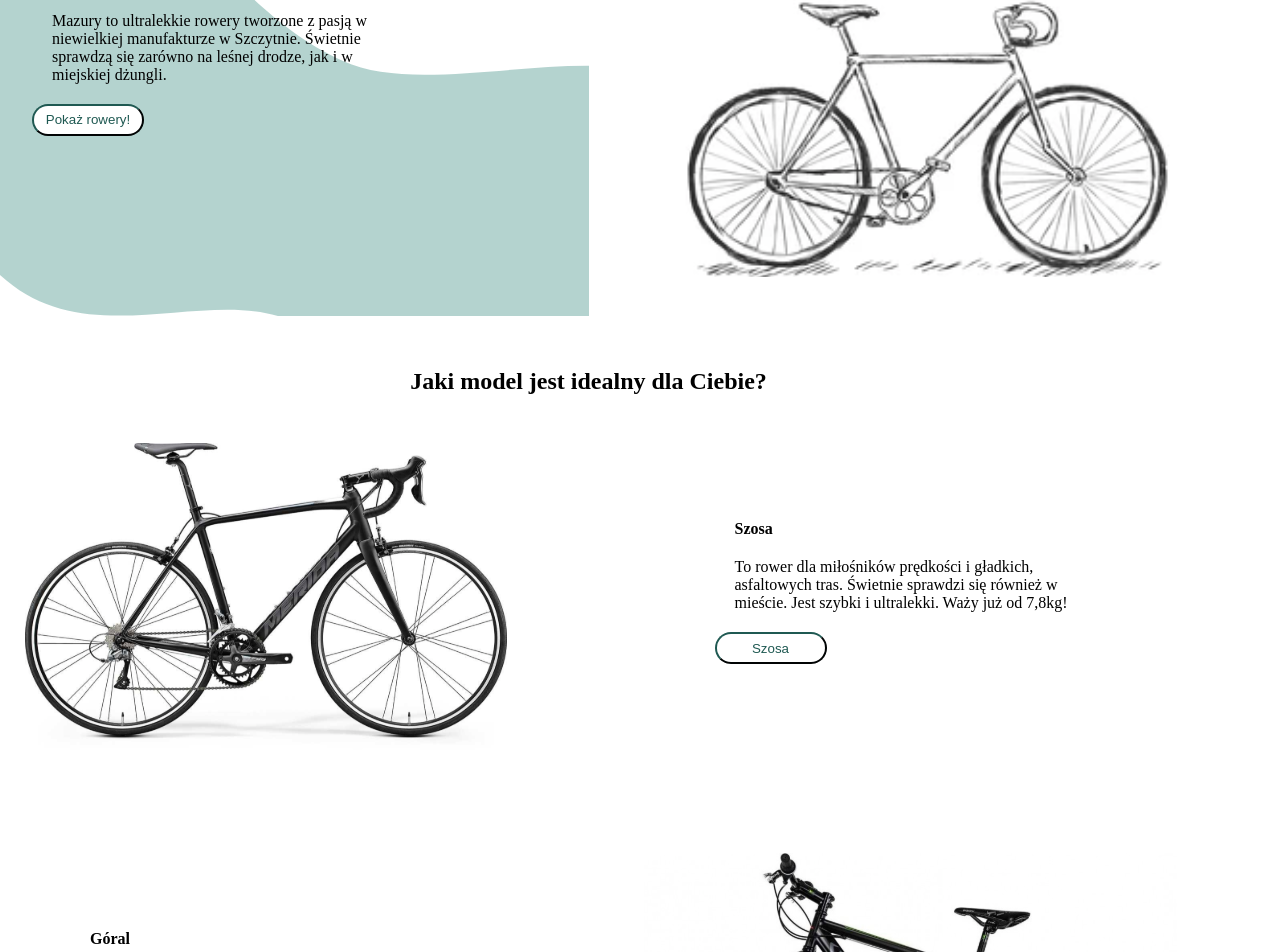
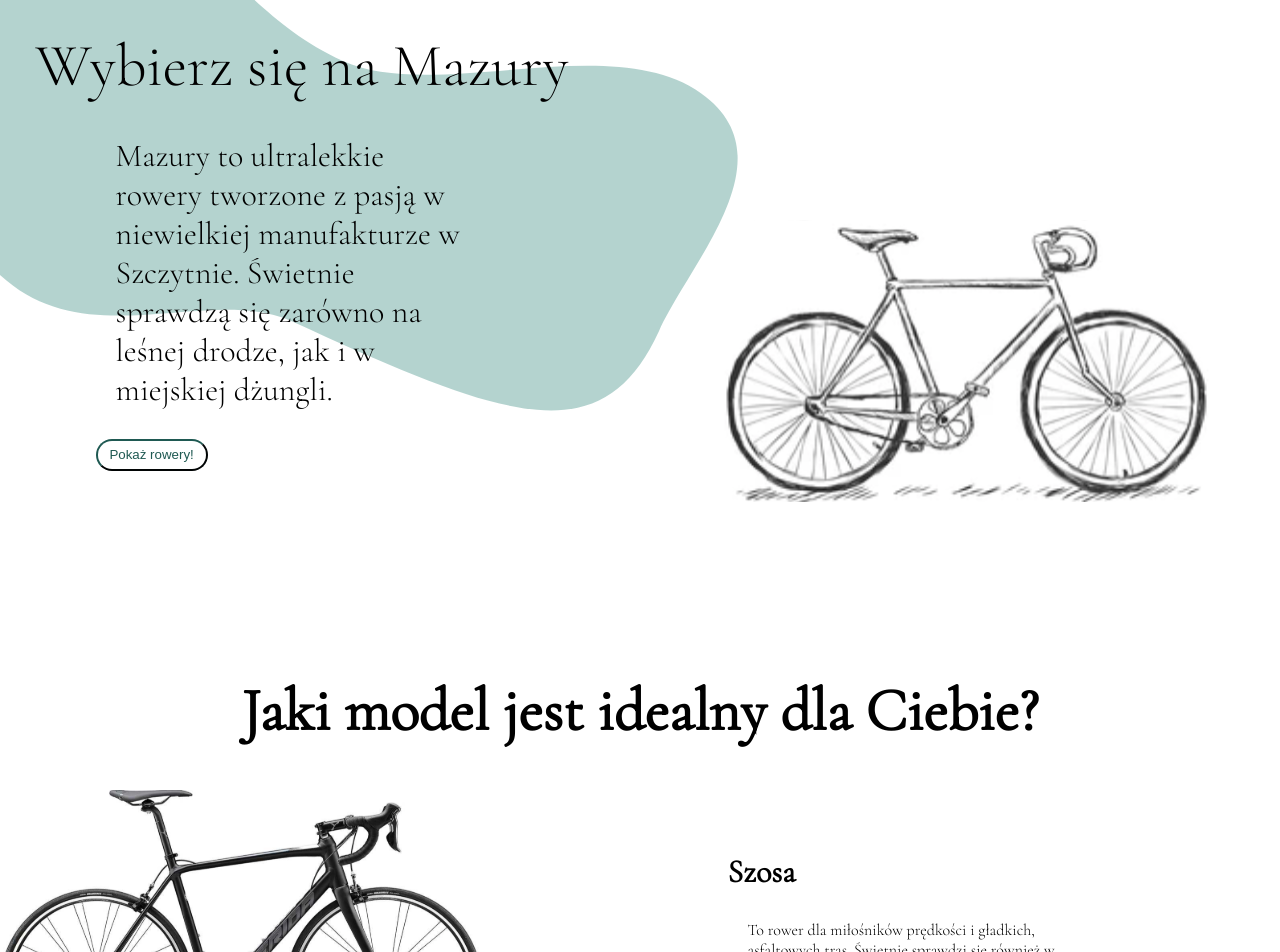
Before and after one commit to AleksandraZosia/bikes-shop, a React (Create React App) app in the folder bikes-shop/: page /home in a window 1280 px wide. Shown: the part 100-1052 px from the top of the page. Built offline with nearby package versions, Linux system fonts and the light colour scheme.

Commit message:
A bit of CSS clean up

```diff
--- a/bikes-shop/public/index.html
+++ b/bikes-shop/public/index.html
@@ -24,7 +24,18 @@
       work correctly both with client-side routing and a non-root public URL.
       Learn how to configure a non-root public URL by running `npm run build`.
     -->
-    <title>React App</title>
+    <!-- Google Fonts-->
+    <link rel="preconnect" href="https://fonts.googleapis.com" />
+    <link rel="preconnect" href="https://fonts.gstatic.com" crossorigin />
+    <link
+      href="https://fonts.googleapis.com/css2?family=Cormorant+Garamond:wght@300&display=swap"
+      rel="stylesheet"
+    />
+    <link
+      href="https://fonts.googleapis.com/css2?family=Cormorant+Garamond:wght@300&display=swap"
+      rel="stylesheet"
+    />
+    <title>Mazury-Rowery</title>
   </head>
   <body>
     <noscript>You need to enable JavaScript to run this app.</noscript>
--- a/bikes-shop/src/App.css
+++ b/bikes-shop/src/App.css
@@ -1,39 +1,74 @@
 .introduction {
-  height: 28rem;
-  display: grid;
-  grid-template-columns: 4fr 2.5fr;
-  gap: 6rem;
+  display: flex;
+  padding: 2em 0em 3em 0em;
+  justify-content: space-evenly;
+  background-image: url(./img/Ellipse-5.svg);
+  background-repeat: no-repeat;
+  font-weight: 300;
+  font-size: 32px;
+  line-height: 39px;
+}
+
+#img-example-bike {
+  width: 100%;
+  height: auto;
   position: relative;
+  bottom: -2em;
+}
+
+#btn-show-all {
+  width: 278px;
+  height: 48px;
+  position: relative;
+  right: 2em;
+}
+.link-bikes {
+  width: 262px;
+  height: 20px;
+  font-style: italic;
+  font-weight: 400;
+  font-size: 24px;
+  line-height: 20px;
 }
 
 .bikes-introduction {
-  background-image: url(./img/Ellipse-5.svg);
-  background-repeat: no-repeat;
   padding: 3rem;
+  justify-self: stretch;
 }
-.choice-btns {
-  display: grid;
-  grid-template-columns: 2fr 2fr;
-  grid-template-rows: auto;
-  gap: 0rem;
+
+h1 {
+  font-weight: 300;
+  font-size: 60px;
+  line-height: 60px;
+  position: relative;
+  right: 1em;
 }
+
 h2 {
   text-align: center;
+  font-size: 60px;
+  line-height: 60px;
+}
+
+h3 {
+  font-weight: 700;
+  font-size: 32px;
+  line-height: 32px;
 }
 .content {
   display: grid;
-  grid-template-columns: 2fr 2fr;
-  gap: 4rem;
+  grid-template-columns: auto auto;
+  gap: 0em;
+  align-items: center;
   grid-template-rows: auto repeat(2, 20rem) auto;
   gap: 7rem;
+  align-items: center;
   position: relative;
-  place-items: center;
 }
 .bike-section {
-  margin: 10px;
-  display: grid;
-  grid-template-columns: 2fr 2fr 2fr;
-  gap: 6rem;
+  margin-top: 2.5em;
+  display: flex;
+  justify-content: space-evenly;
 }
 
 .bike-container {
@@ -45,10 +80,6 @@ h2 {
 }
 .bike-type-img {
   width: 15rem;
-}
-
-.main {
-  margin-left: 10px;
 }
 
 .btn-select-type {
@@ -90,14 +121,26 @@ h2 {
   left: 48%;
 }
 .example-bike {
+  display: flex;
+  max-width: 100%;
+  height: auto;
   margin-top: 6rem;
 }
 
 .choice-btns {
+  display: flex;
+  justify-content: space-between;
+
   padding-top: 4rem;
   padding-bottom: 2rem;
+  border-bottom: solid;
+  border-bottom-width: 1px;
+  border-bottom-color: rgba(0, 0, 0, 0.25);
 }
 
+/* .bike-filter {
+
+} */
 .btn-select-color {
   height: fit-content;
   width: fit-content;
@@ -111,14 +154,15 @@ h2 {
   width: 2rem;
   height: 2rem;
 }
-
+.filter-label {
+  font-weight: 400;
+  font-size: 19px;
+  line-height: 19px;
+}
 p {
   width: 22rem;
   margin: 20px;
 }
-HomePage {
+.homePage {
   margin-top: 2rem;
 }
-h2 {
-  margin-bottom: 3rem;
-}
--- a/bikes-shop/src/App.js
+++ b/bikes-shop/src/App.js
@@ -10,7 +10,7 @@ function App() {
     <div className="App">
       {" "}
       <Nav />
-      <div className="content">
+      <div>
         <Outlet />
       </div>
     </div>
--- a/bikes-shop/src/routes/bikesPage.js
+++ b/bikes-shop/src/routes/bikesPage.js
@@ -1,4 +1,4 @@
-import { useSearchParams, Outlet, Link, NavLink } from "react-router-dom";
+import { useSearchParams, Outlet, NavLink } from "react-router-dom";
 
 import FirstBikeImg from "../img/bike-2.svg";
 import SecondBikeImg from "../img/bike-3.svg";
@@ -69,14 +69,19 @@ const BikesPage = () => {
   return (
     <div className="main">
       <div className="choice-btns">
-        <div className="choose-type">
-          <p>Typ</p>
+        <div className="bike-filter">
+          <label for="filter-by-type" className="filter-label">
+            <p>Typ roweru:</p>
+          </label>
 
-          <SelectTypeBtn creationArr={typesArr} />
+          <SelectTypeBtn creationArr={typesArr} id="filter-by-type" />
         </div>
-        <div>
-          <p>Kolor</p>
-          <SelectColourBtn creationArr={colorsArr} />
+        <div className="bike-filter">
+          <label for="filter-by-color" className="filter-label">
+            <p>Kolor:</p>
+          </label>
+
+          <SelectColourBtn creationArr={colorsArr} id="filter-by-color" />
         </div>
       </div>
       <Outlet />
@@ -86,13 +91,14 @@ const BikesPage = () => {
 
 export const SelectTypeBtn = ({ creationArr, text = "" }) => {
   let [searchParams, setSearchParams] = useSearchParams();
+
   return (
     <>
       {" "}
       {creationArr.map((type) => {
         return (
           <span key={type.objectID}>
-            <Link to={`/bikes/${type.data}`}>
+            <NavLink to={`/bikes/${type.data}`}>
               {" "}
               <button
                 className="btn-select-type"
@@ -108,7 +114,7 @@ export const SelectTypeBtn = ({ creationArr, text = "" }) => {
               >
                 {text ? text : type.text}
               </button>
-            </Link>
+            </NavLink>
           </span>
         );
       })}
--- a/bikes-shop/src/routes/displayBikes.js
+++ b/bikes-shop/src/routes/displayBikes.js
@@ -1,20 +1,18 @@
 import { useParams } from "react-router-dom";
 import { stringToUpperCase, bikes } from "./bikesPage";
+import React from "react";
 
-const getBikes = (bikesId) => {
+const getBikesID = (bikesId) => {
   const bikesTypes = bikes.filter((bike) => bike.type.includes(bikesId));
 
   const bikesColors = bikes.filter((bike) => bike.colors.includes(bikesId));
   if (bikesTypes.length !== 0) return bikesTypes;
-  else {
-    return bikesColors;
-  }
+  if (bikesColors.length !== 0) return bikesColors;
 };
 
 export const ShowBikes = () => {
   let params = useParams();
-  const choosenBikes = getBikes(params.bikesID);
-
+  const choosenBikes = getBikesID(params.bikesID);
   return (
     <div className="bike-section">
       {choosenBikes.map((bike) => (
@@ -22,7 +20,8 @@ export const ShowBikes = () => {
           <img className="bike-type-img" src={bike.img} />
 
           <p>
-            {stringToUpperCase(bike.type[0])} - {bike.colors.length}{" "}
+            <strong> {stringToUpperCase(bike.type[0])}</strong> -{" "}
+            {bike.colors.length}{" "}
             {bike.colors.length <= 4 ? "kolory" : "kolorów"} do wyboru
           </p>
           <p>{bike.gears} kombinacje przerzutek</p>
--- a/bikes-shop/src/routes/homePage.js
+++ b/bikes-shop/src/routes/homePage.js
@@ -18,24 +18,26 @@ export default function HomePage({}) {
           <SelectTypeBtn
             text="Pokaż rowery!"
             creationArr={typesArr.filter((type) => type.data === "all")}
+            className="link-bikes"
+            id="btn-show-all"
           />{" "}
         </div>
         <div className="example-bike">
           {" "}
-          <img src={ExampleBike} alt="Rysunkowy rower" />
+          <img id="img-example-bike" src={ExampleBike} alt="Rysunkowy rower" />
         </div>
       </div>
 
       <h2>Jaki model jest idealny dla Ciebie?</h2>
       <div className="content">
-        <div>
-          {" "}
-          <img src={FirstBikeImg} alt="Rower typu szosa" />
-        </div>
-        <div className="paragraph first-bike">
-          <p>
-            <strong>Szosa</strong>
-          </p>
+        {" "}
+        <img
+          className="content-bike-img"
+          src={FirstBikeImg}
+          alt="Rower typu szosa"
+        />
+        <div className="paragraph bike-description">
+          <h3>Szosa</h3>
           <p>
             To rower dla miłośników prędkości i gładkich, asfaltowych tras.
             Świetnie sprawdzi się również w mieście. Jest szybki i ultralekki.
@@ -44,13 +46,12 @@ export default function HomePage({}) {
 
           <SelectTypeBtn
             creationArr={typesArr.filter((type) => type.data === "szosa")}
+            className="link-bikes"
           />
         </div>
+        <div className="paragraph bike-description" id="goral">
+          <h3>Góral</h3>
 
-        <div className="paragraph second-bike">
-          <p>
-            <strong>Góral</strong>
-          </p>
           <p>
             Pogromca w dzikim terenie. Rower na misje specjalne. Pozwala skakać
             przez przeszkody w lesie, jak i pojedzie po piaszczystej plaży. W
@@ -59,6 +60,7 @@ export default function HomePage({}) {
           </p>
 
           <SelectTypeBtn
+            className="link-bikes"
             creationArr={typesArr.filter((type) => type.data === "góral")}
           />
         </div>
@@ -68,16 +70,15 @@ export default function HomePage({}) {
         <div>
           <img src={ThirdBikeImg} alt="Rower typu miejskiego" />
         </div>
-        <div className="paragraph third-bike">
-          <p>
-            <strong>Miejski</strong>
-          </p>
+        <div className="paragraph bike-description">
+          <h3>Miejski</h3>
           <p>
             Wygodny jak fotel uszatek, pozwala na jazdę po mieście w luksusowych
             warunkach. Dojedziesz nim do pracy, na uczelnię, ale także na piknik
             pod miastem, ponieważ nie ogranicza go jedynie asfalt.
           </p>
           <SelectTypeBtn
+            className="link-bikes"
             creationArr={typesArr.filter((type) => type.data === "miejski")}
           />{" "}
         </div>
```
